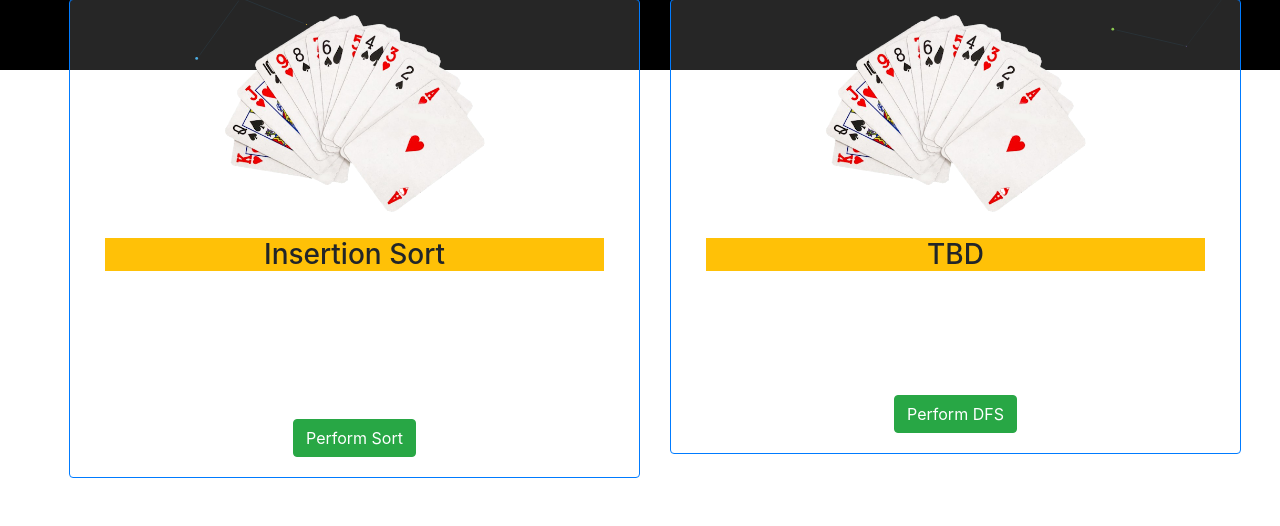
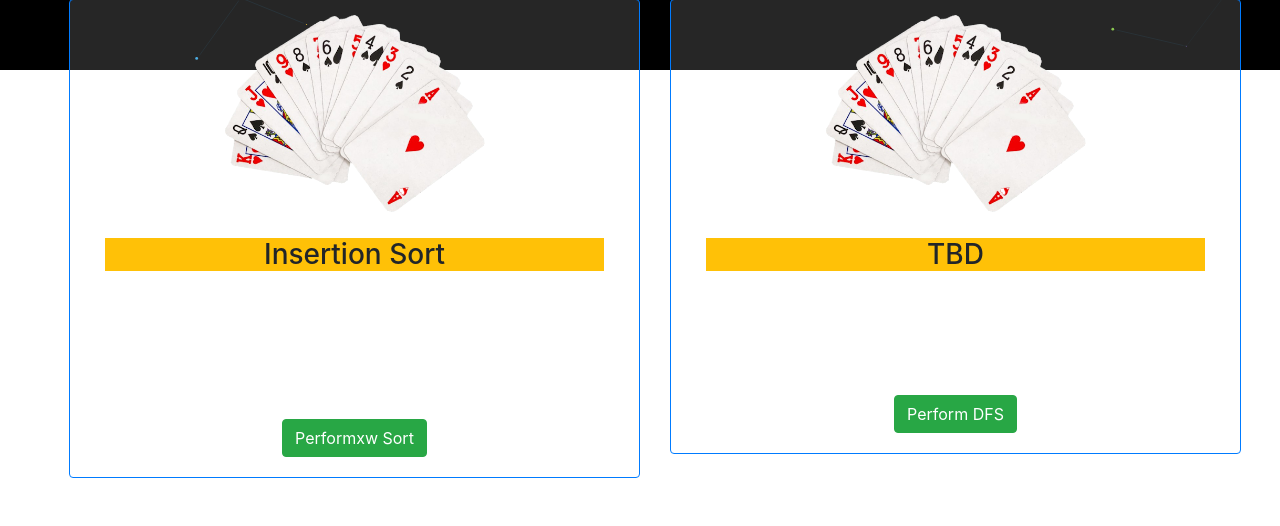
Before and after one commit to shubhamdhingra38/Visual-Algorithms, a Django app: page /home/ in a window 1280 px wide. Shown: the part 730-1256 px from the top of the page. Run offline with Django 3.2, Linux system fonts and the light colour scheme; some libraries are stand-ins or nearby versions.

Commit message:
improved home page

```diff
--- a/main/templates/main/home.htm
+++ b/main/templates/main/home.htm
@@ -41,7 +41,7 @@
             Insertion sort is a simple sorting algorithm that builds the final sorted array one item at a time. It is
             much
             less efficient on large lists than more advanced algorithms such as quicksort, heapsort, or merge sort.</p>
-          <a href="{% url 'sorting' %}" class="btn mt-auto btn-success stretched-link">Perform Sort</a>
+          <a href="{% url 'sorting' %}" class="btn mt-auto btn-success stretched-link">Performxw Sort</a>
         </div>
       </div>
     </div>
```
